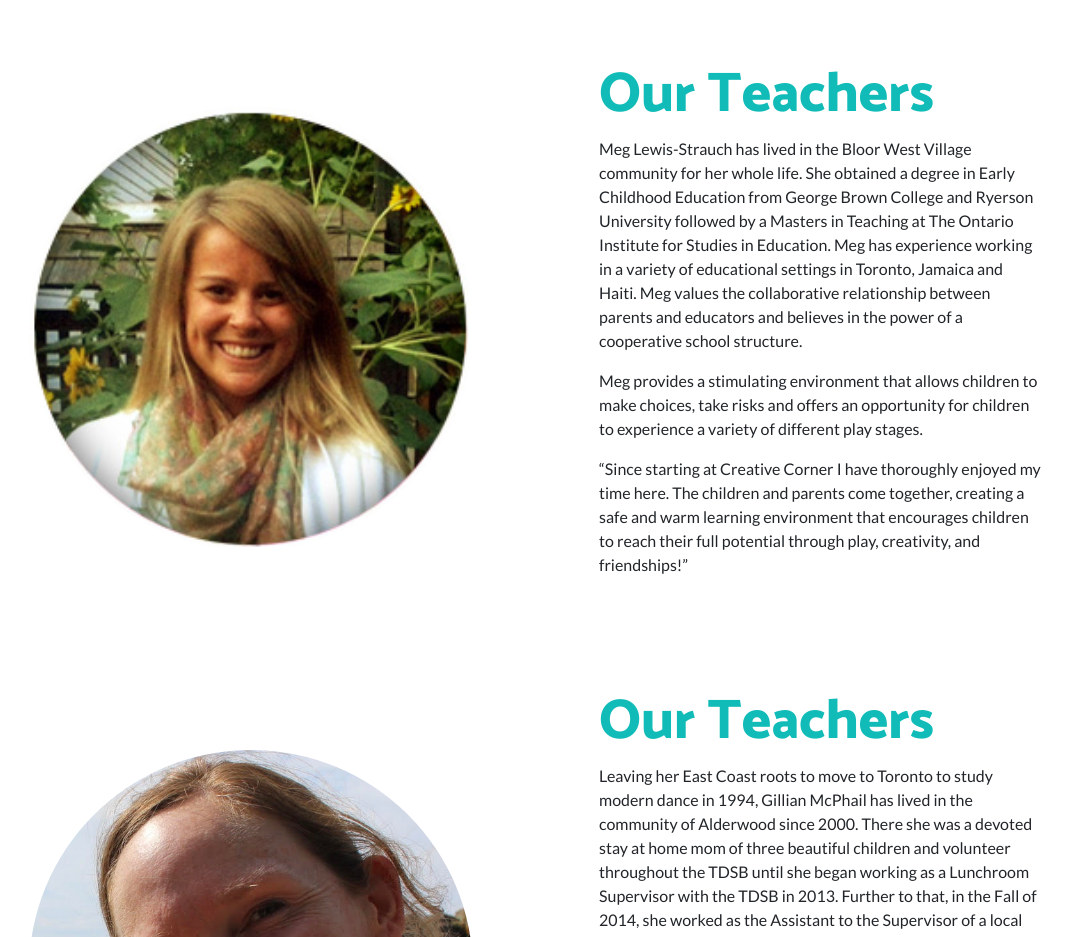
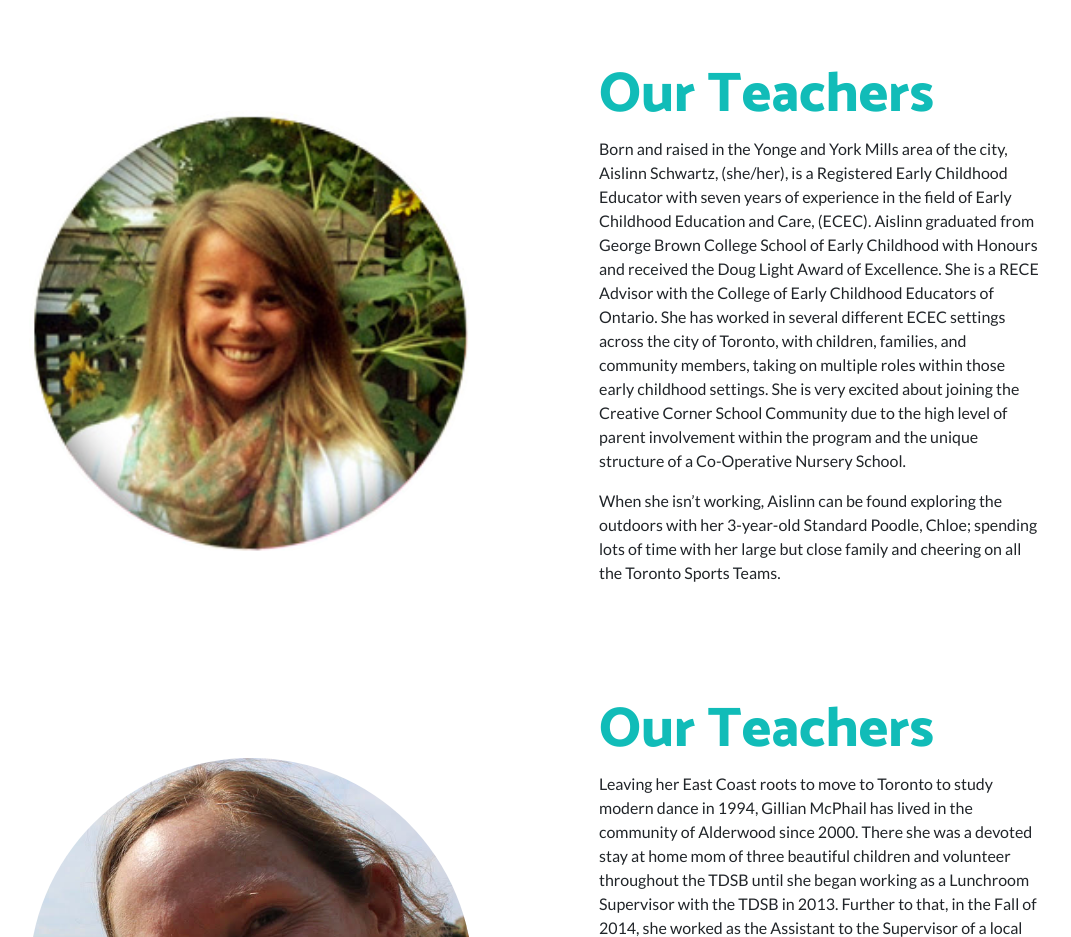
Before and after one commit to ccnursery/website, a website: page index.html in a window 1280 px wide. Shown: the part 3060-3997 px from the top of the page, without its empty margins (104-1175 px from the left). Drawn offline with Linux system fonts and the light colour scheme; a script that the page names is missing.

Commit message:
Removed Meg's lead teacher bio, added Aislynn's

```diff
--- a/index.html
+++ b/index.html
@@ -174,15 +174,14 @@ is in the heart of Bloor West Village.
             <div class="p-5">
               <h2 class="display-4">Our Teachers</h2>
               <p>
-                Meg Lewis-Strauch has lived in the Bloor West Village community for her whole life. She obtained a degree in Early Childhood Education from George Brown College and Ryerson University followed by a Masters in Teaching at The Ontario Institute for Studies in Education. Meg has experience working in a variety of educational settings in Toronto, Jamaica and Haiti. Meg values the collaborative relationship between parents and educators and believes in the power of a cooperative school structure.
-
+                Born and raised in the Yonge and York Mills area of the city, Aislinn Schwartz, (she/her), is a Registered Early Childhood Educator with seven years of experience in the field of Early Childhood Education and Care, (ECEC). Aislinn graduated from George Brown College School of Early Childhood with Honours and received the Doug Light Award of Excellence. She is a RECE Advisor with the College of Early Childhood Educators of Ontario. She has worked in several different ECEC settings across the city of Toronto, with children, families, and community members, taking on multiple roles within those early childhood settings. She is very excited about joining the Creative Corner School Community due to the high level of parent involvement within the program and the unique structure of a Co-Operative Nursery School.
               </p>
 
               <p>
-                Meg provides a stimulating environment that allows children to make choices, take risks and offers an opportunity for children to experience a variety of different play stages.
+                When she isn’t working, Aislinn can be found exploring the outdoors with her 3-year-old Standard Poodle, Chloe; spending lots of time with her large but close family and cheering on all the Toronto Sports Teams.
               </p>
 
-              <blockquote> “Since starting at Creative Corner I have thoroughly enjoyed my time here. The children and parents come together, creating a safe and warm learning environment that encourages children to reach their full potential through play, creativity, and friendships!”</blockquote>
+
             </div>
           </div>
         </div>
```
